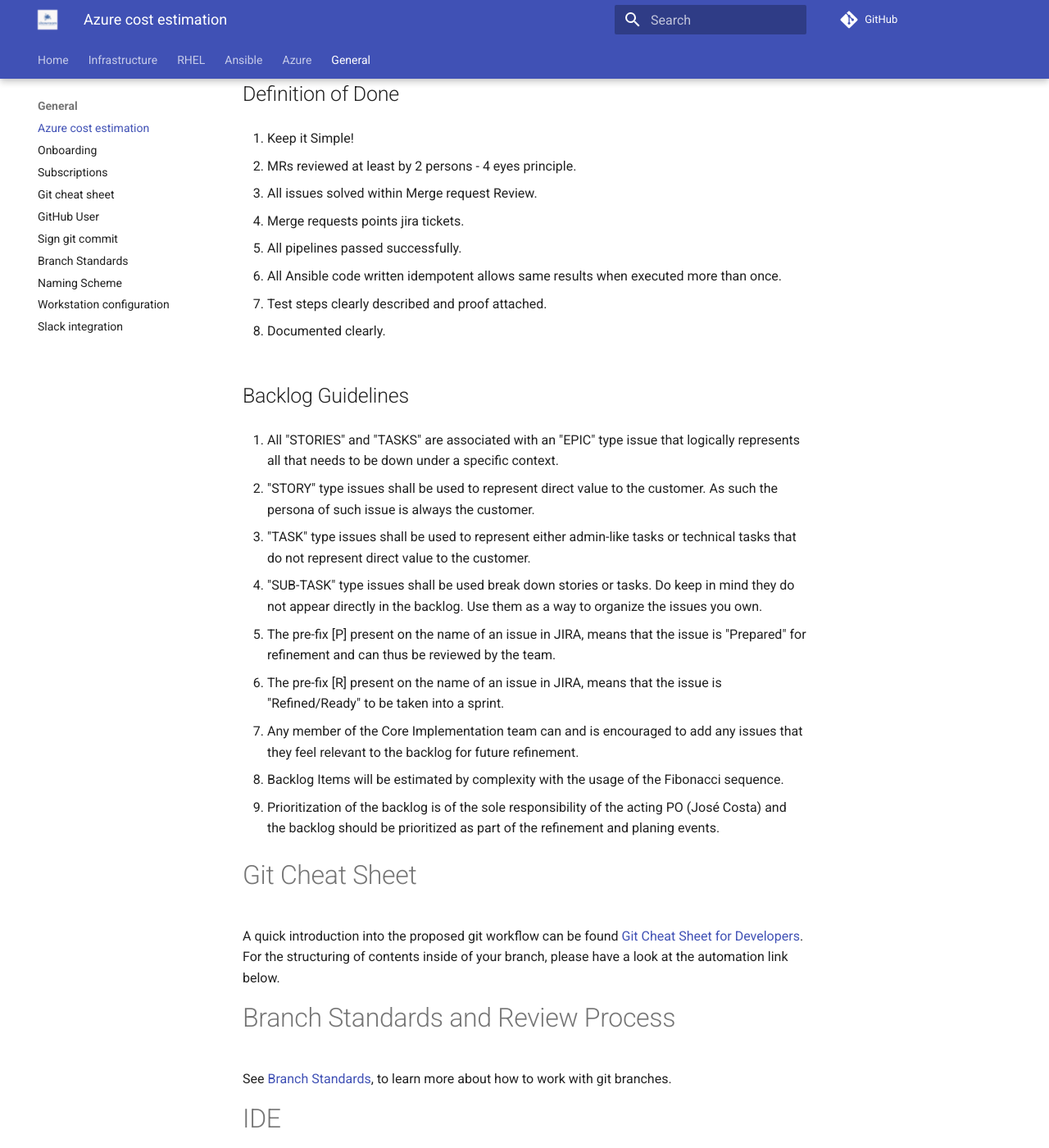
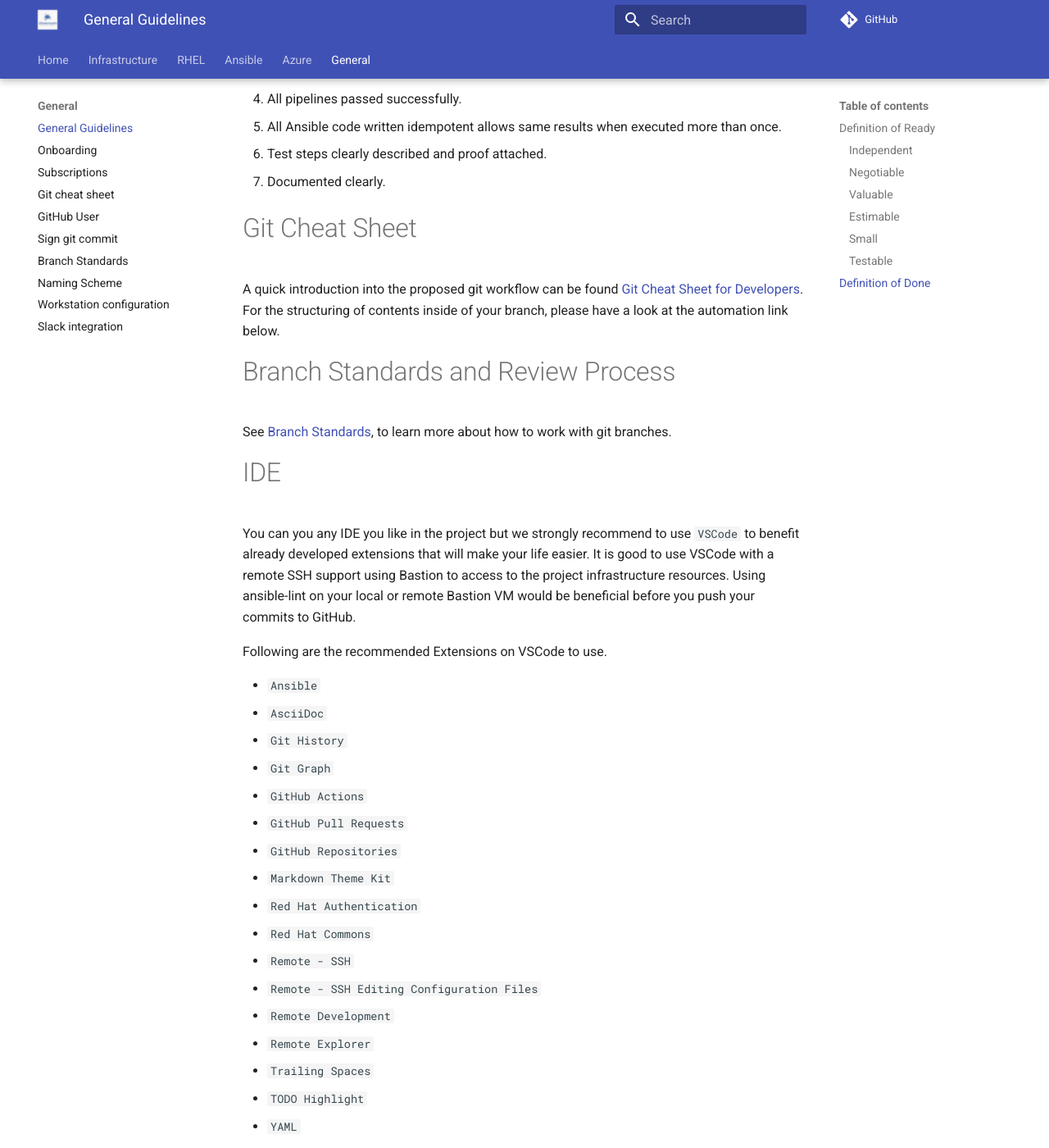
Before and after one commit to step-security-bot/rhis-code, an MkDocs documentation site: the page built from docs/general_guidelines.md, in a window 1280 px wide and 1400 px high, scrolled down 2180 px. Shown: the whole window at 82% size. Built offline with MkDocs 1.6.1 and Material for MkDocs 9.7.7, drawn with Linux system fonts in a browser that asks for light colours; comment, search, counter and statistics services are not loaded; some of the changed text lies outside the part shown.

```diff
--- a/docs/general_guidelines.md
+++ b/docs/general_guidelines.md
@@ -1,4 +1,4 @@
-# Azure cost estimation
+# General Guidelines
 
 This document explains general guidelines for the project to work
 together. We all have agreed to work with Agile methodology and also
@@ -6,13 +6,6 @@ using Open Practices in the project. Social contract is the important
 part for building open framework between people in the project.
 
 ![Social Contract](./images/social_contract.jpg){ align=centre }
-
-# User Stories
-
-We use internal JIRA to follow-up user stories, tasks, epics in the
-project with agile approach. See
-[JIRA](https://issues.redhat.com/secure/RapidBoard.jspa?rapidView=19625&projectKey=SHWRM&view=planning&issueLimit=100)
-for the user stories and planning.
 
 ## Definition of Ready
 
@@ -58,51 +51,14 @@ needs. These allow your team to evaluate whether the task is complete.
 
 3.  All issues solved within Merge request Review.
 
-4.  Merge requests points jira tickets.
+4.  All pipelines passed successfully.
 
-5.  All pipelines passed successfully.
-
-6.  All Ansible code written idempotent allows same results when
+5.  All Ansible code written idempotent allows same results when
     executed more than once.
 
-7.  Test steps clearly described and proof attached.
+6.  Test steps clearly described and proof attached.
 
-8.  Documented clearly.
-
-## Backlog Guidelines
-
-1.  All "STORIES" and "TASKS" are associated with an "EPIC" type issue
-    that logically represents all that needs to be down under a specific
-    context.
-
-2.  "STORY" type issues shall be used to represent direct value to the
-    customer. As such the persona of such issue is always the customer.
-
-3.  "TASK" type issues shall be used to represent either admin-like
-    tasks or technical tasks that do not represent direct value to the
-    customer.
-
-4.  "SUB-TASK" type issues shall be used break down stories or tasks. Do
-    keep in mind they do not appear directly in the backlog. Use them as
-    a way to organize the issues you own.
-
-5.  The pre-fix \[P\] present on the name of an issue in JIRA, means
-    that the issue is "Prepared" for refinement and can thus be reviewed
-    by the team.
-
-6.  The pre-fix \[R\] present on the name of an issue in JIRA, means
-    that the issue is "Refined/Ready" to be taken into a sprint.
-
-7.  Any member of the Core Implementation team can and is encouraged to
-    add any issues that they feel relevant to the backlog for future
-    refinement.
-
-8.  Backlog Items will be estimated by complexity with the usage of the
-    Fibonacci sequence.
-
-9.  Prioritization of the backlog is of the sole responsibility of the
-    acting PO (José Costa) and the backlog should be prioritized as part
-    of the refinement and planing events.
+7.  Documented clearly.
 
 # Git Cheat Sheet
 
```
Also changed, not shown: README.md (+1 -1 lines), docs/ansible_practices.md (+2 -2 lines), docs/branch_standards.md (+1 -1 lines), docs/onboarding.md (+1 -18 lines), docs/slack_integration.md (+2 -14 lines), .github/CONTRIBUTING.md, .github/ISSUE_TEMPLATE/security_report.md (deleted), .github/PULL_REQUEST_TEMPLATE.md, .github/PULL_REQUEST_TEMPLATE/docs_pull_request_template.md (deleted), 11 other files.
